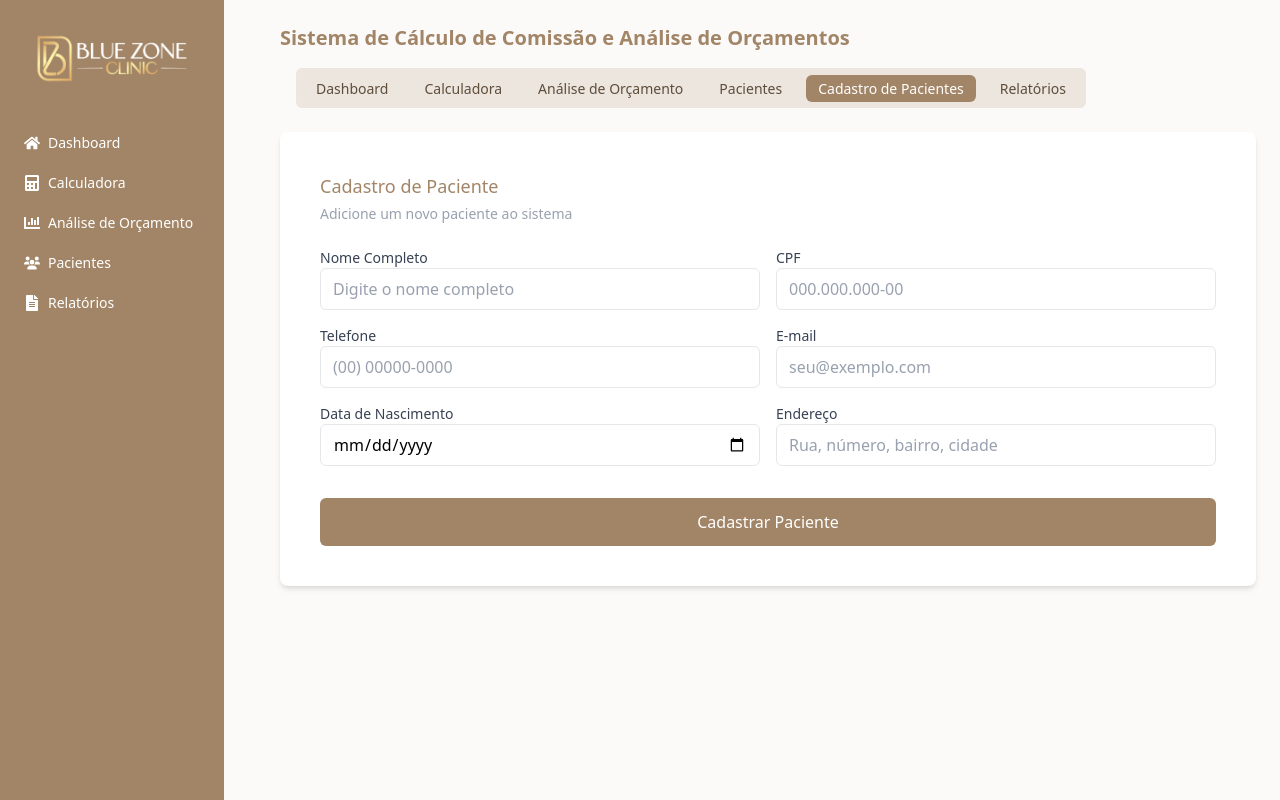
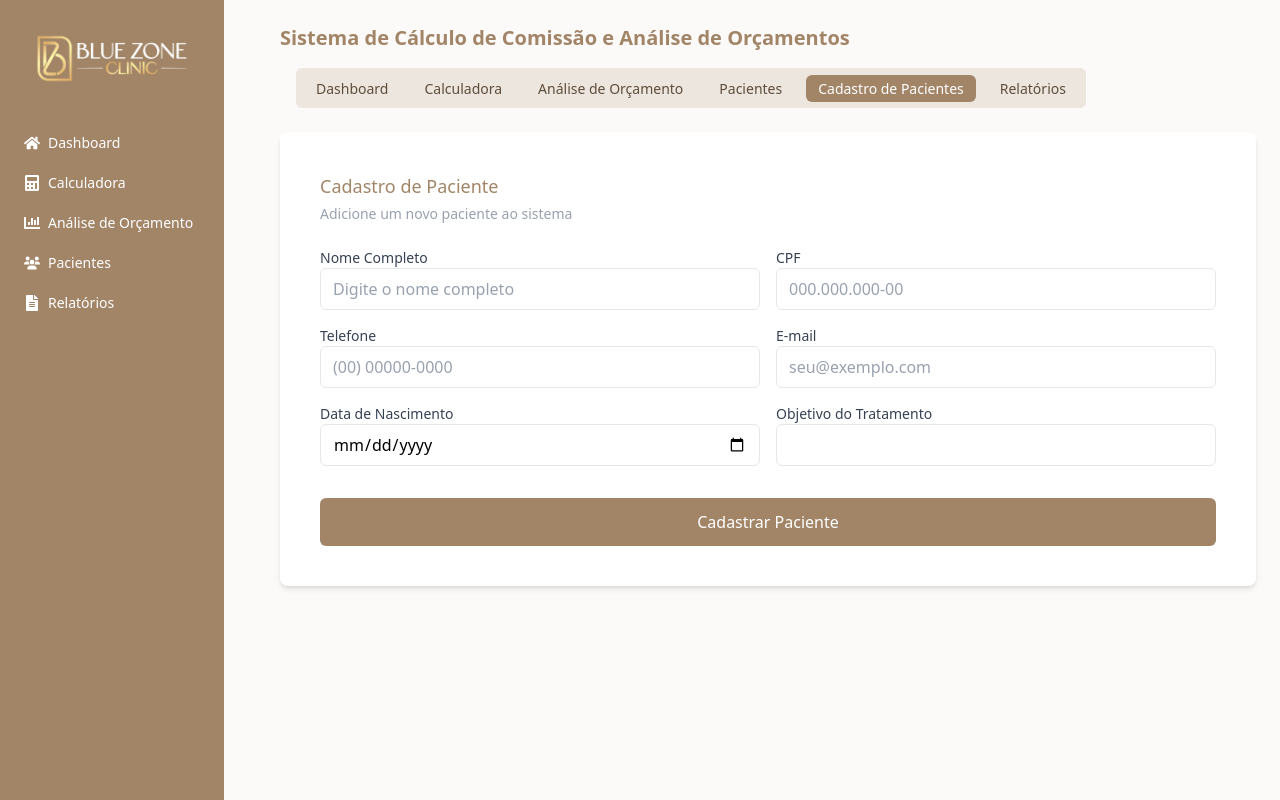
Before and after one commit to miriam-daianne/Sistema-Gestao, a React (Vite) app in the folder frontend/: page /cadastro in a window 1280 px wide. Built offline with nearby package versions, Linux system fonts and the light colour scheme.

Commit message:
Update Cadastro.jsx

```diff
--- a/frontend/src/pages/Cadastro.jsx
+++ b/frontend/src/pages/Cadastro.jsx
@@ -84,7 +84,9 @@ export function Cadastro() {
             </div>
 
             <div className="flex flex-col">
-              <label className="text-sm text-gray-700">Data de Nascimento</label>
+              <label className="text-sm text-gray-700">
+                Data de Nascimento
+              </label>
               <input
                 type="date"
                 className="border border-gray-200 rounded-md px-3 py-2 placeholder-gray-400 focus:outline-none focus:border-[#A28567]"
@@ -92,10 +94,11 @@ export function Cadastro() {
             </div>
 
             <div className="flex flex-col">
-              <label className="text-sm text-gray-700">Endereço</label>
+              <label className="text-sm text-gray-700">
+                Objetivo do Tratamento
+              </label>
               <input
                 type="text"
-                placeholder="Rua, número, bairro, cidade"
                 className="border border-gray-200 rounded-md px-3 py-2 placeholder-gray-400 focus:outline-none focus:border-[#A28567]"
               />
             </div>
```
